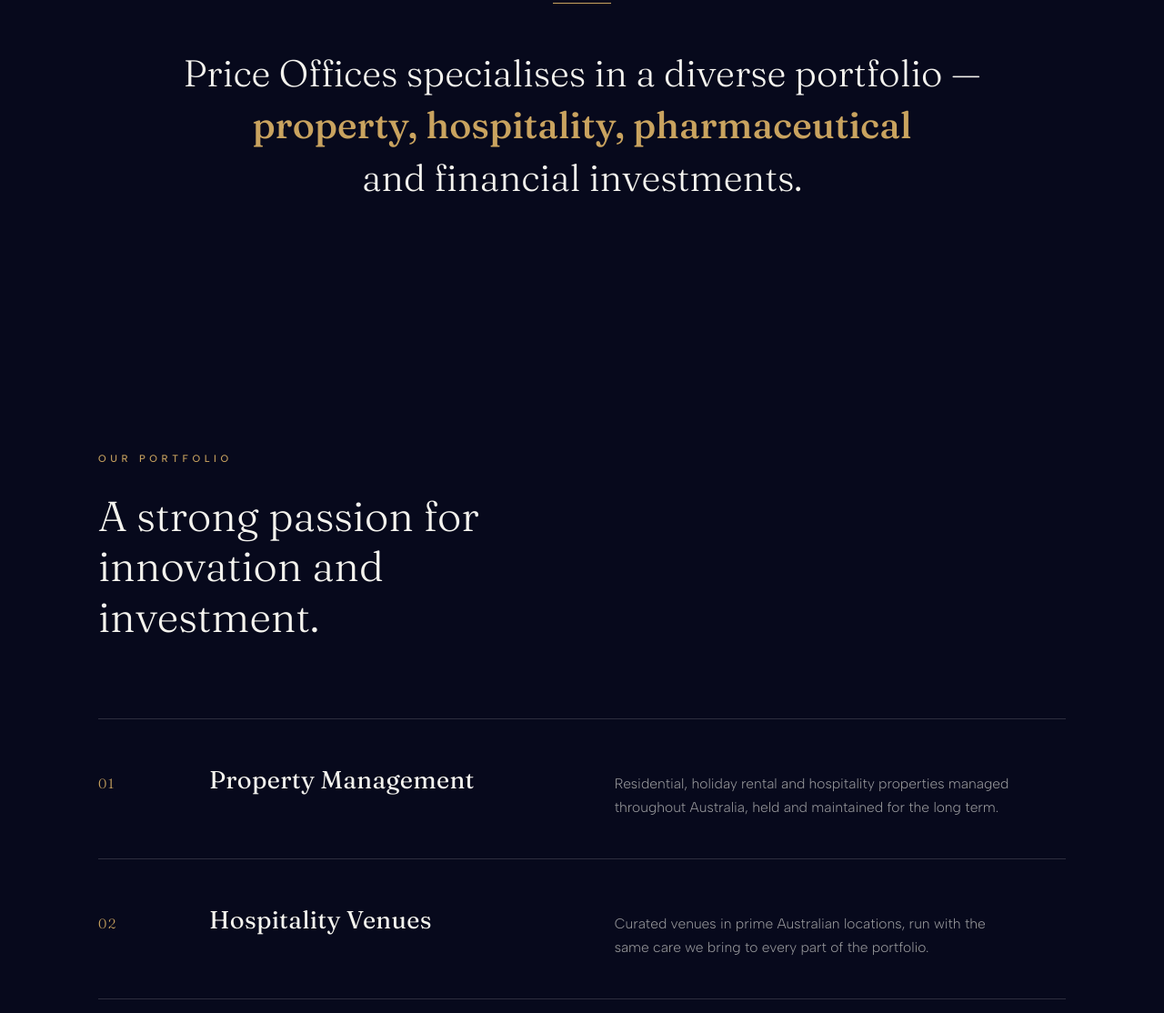
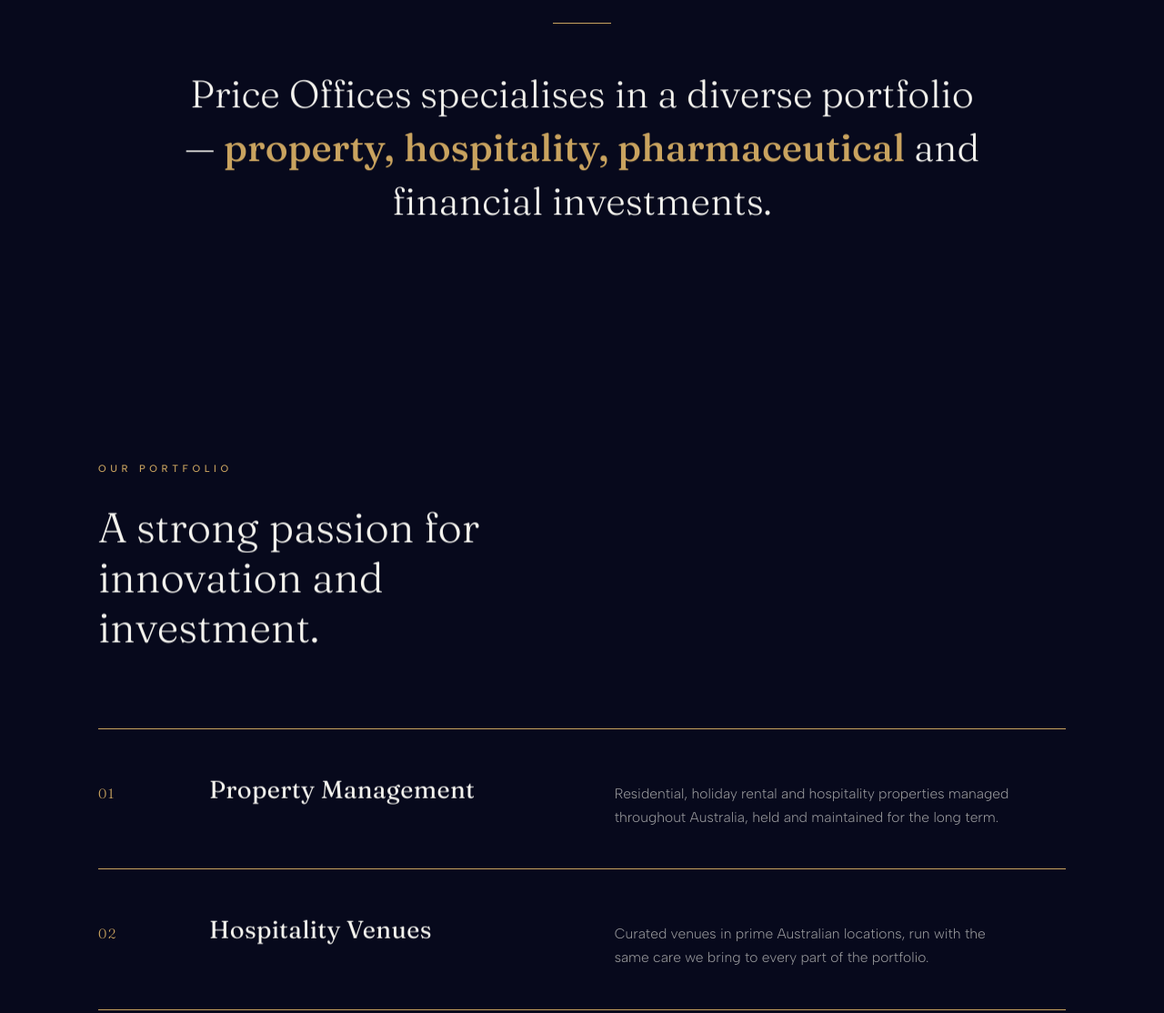
Before and after one commit to harry-dev-general/priceoffices-website, a website: page index.html in a window 1280 px wide. Shown: the part 2461-3575 px from the top of the page at 91% size. Drawn offline with nearby package versions, Linux system fonts and the light colour scheme; animation ran at ten frames a second.

Commit message:
Add GSAP-driven word-mask reveals and parallax to content sections

```diff
--- a/index.html
+++ b/index.html
@@ -11,6 +11,8 @@
 <link rel="preconnect" href="https://fonts.gstatic.com" crossorigin>
 <link href="https://fonts.googleapis.com/css2?family=Fraunces:opsz,wght@9..144,300;9..144,400;9..144,500&family=Albert+Sans:wght@300;400;500;600&display=swap" rel="stylesheet">
 <script src="https://cdnjs.cloudflare.com/ajax/libs/animejs/3.2.1/anime.min.js"></script>
+<script src="https://cdnjs.cloudflare.com/ajax/libs/gsap/3.12.5/gsap.min.js"></script>
+<script src="https://cdnjs.cloudflare.com/ajax/libs/gsap/3.12.5/ScrollTrigger.min.js"></script>
 
 <style>
 /* ============================================================
@@ -304,27 +306,12 @@
   justify-content: center;
 }
 
-.statement-inner { max-width: 880px; text-align: center; }
-
-.statement .line {
-  display: block;
-  overflow: hidden;
-}
-
-.statement .line > span {
-  display: block;
-  transform: translateY(110%);
-  transition: transform 1.1s var(--ease-out);
-}
-
-.statement.in-view .line > span { transform: translateY(0); }
-.statement .line:nth-child(2) > span { transition-delay: 0.12s; }
-.statement .line:nth-child(3) > span { transition-delay: 0.24s; }
+.statement-inner { max-width: 900px; text-align: center; }
 
 .statement p {
   font-family: var(--display);
   font-weight: 300;
-  font-size: clamp(1.5rem, 3.2vw, 2.6rem);
+  font-size: clamp(1.55rem, 3.3vw, 2.7rem);
   line-height: 1.4;
   color: var(--white);
 }
@@ -337,10 +324,28 @@
   background: var(--gold);
   margin: 0 auto 48px;
   transform: scaleX(0);
-  transition: transform 1s var(--ease-out) 0.1s;
+  transform-origin: center;
 }
 
-.statement.in-view .statement-rule { transform: scaleX(1); }
+/* ---------- Word-split reveal primitives (GSAP-driven) ---------- */
+
+/* Each word rides inside an overflow-clipped mask; the bottom
+   padding/margin pair gives descenders (g, y, p) room so the
+   clip never shaves them. */
+.po-w {
+  display: inline-block;
+  overflow: hidden;
+  vertical-align: top;
+  padding-bottom: 0.14em;
+  margin-bottom: -0.14em;
+}
+
+.po-wi {
+  display: inline-block;
+  will-change: transform;
+}
+
+.po-gold .po-wi { color: var(--gold); font-weight: 500; }
 
 /* ---------- Shared section scaffolding ---------- */
 
@@ -353,6 +358,7 @@
 }
 
 .kicker {
+  display: inline-block;
   font-size: 11px;
   font-weight: 500;
   letter-spacing: 0.42em;
@@ -360,14 +366,6 @@
   color: var(--gold);
   margin-bottom: 26px;
 }
-
-.fade-up {
-  opacity: 0;
-  transform: translateY(36px);
-  transition: opacity 1s var(--ease-out), transform 1s var(--ease-out);
-}
-
-.fade-up.in-view { opacity: 1; transform: translateY(0); }
 
 /* ---------- Portfolio: numbered editorial rows ---------- */
 
@@ -383,16 +381,28 @@
 }
 
 .sector {
+  position: relative;
   display: grid;
   grid-template-columns: 90px 1fr 1.2fr;
   gap: 32px;
   align-items: baseline;
   padding: 44px 0;
   border-top: 1px solid var(--hairline);
-  transition: opacity 1s var(--ease-out), transform 1s var(--ease-out);
 }
 
 .sector:last-of-type { border-bottom: 1px solid var(--hairline); }
+
+/* Gold hairline that draws across the row top as it enters view */
+.sector-rule {
+  position: absolute;
+  top: -1px;
+  left: 0;
+  width: 100%;
+  height: 1px;
+  background: var(--gold);
+  transform: scaleX(0);
+  transform-origin: left center;
+}
 
 .sector-num {
   font-family: var(--display);
@@ -532,8 +542,9 @@
   .hero-reveal, .hero-cue { animation: none; opacity: 1; transform: none; }
   .hero-cue .cue-line { animation: none; }
   .statement { margin-top: 0; padding-top: 14vh; }
-  .statement .line > span, .statement-rule,
-  .fade-up, .sector { transition: none; transform: none; opacity: 1; }
+  /* GSAP is skipped under reduced motion; text stays in its
+     natural, fully-visible state, so only the rules need resetting. */
+  .statement-rule, .sector-rule { transform: scaleX(1); }
 }
 </style>
 </head>
@@ -629,41 +640,41 @@
 
 <!-- ===================== Opening statement ===================== -->
 <section class="statement" id="statement">
-  <div class="statement-inner">
-    <div class="statement-rule"></div>
-    <p>
-      <span class="line"><span>Price Offices specialises in a diverse portfolio &mdash;</span></span>
-      <span class="line"><span><strong>property, hospitality, pharmaceutical</strong></span></span>
-      <span class="line"><span>and financial investments.</span></span>
-    </p>
+  <div class="statement-inner" data-parallax="22">
+    <div class="statement-rule" data-statement-rule></div>
+    <p data-statement>Price Offices specialises in a diverse portfolio &mdash; <strong>property, hospitality, pharmaceutical</strong> and financial investments.</p>
   </div>
 </section>
 
 <!-- ===================== Portfolio ===================== -->
 <section class="portfolio" id="portfolio">
   <div class="shell">
-    <p class="kicker fade-up">Our Portfolio</p>
-    <h2 class="fade-up">A strong passion for innovation and investment.</h2>
+    <p class="kicker" data-reveal="kicker">Our Portfolio</p>
+    <h2 data-reveal="words">A strong passion for innovation and investment.</h2>
 
-    <article class="sector fade-up">
+    <article class="sector" data-sector>
+      <span class="sector-rule"></span>
       <span class="sector-num">01</span>
       <h3>Property Management</h3>
       <p>Residential, holiday rental and hospitality properties managed throughout Australia, held and maintained for the long term.</p>
     </article>
 
-    <article class="sector fade-up">
+    <article class="sector" data-sector>
+      <span class="sector-rule"></span>
       <span class="sector-num">02</span>
       <h3>Hospitality Venues</h3>
       <p>Curated venues in prime Australian locations, run with the same care we bring to every part of the portfolio.</p>
     </article>
 
-    <article class="sector fade-up">
+    <article class="sector" data-sector>
+      <span class="sector-rule"></span>
       <span class="sector-num">03</span>
       <h3>Medical &amp; Pharmaceutical</h3>
       <p>Healthcare products and pharmaceutical interests built on our founder's experience in the industry.</p>
     </article>
 
-    <article class="sector fade-up">
+    <article class="sector" data-sector>
+      <span class="sector-rule"></span>
       <span class="sector-num">04</span>
       <h3>Financial Investments</h3>
       <p>A financial investments division partnering with leading fund management institutions.</p>
@@ -673,19 +684,19 @@
 
 <!-- ===================== Philosophy ===================== -->
 <section class="philosophy">
-  <div class="shell">
-    <blockquote class="fade-up">Investing is at the core of our operations, but our true priority lies in serving the community.</blockquote>
-    <cite class="fade-up">Price Offices</cite>
+  <div class="shell" data-parallax="30">
+    <blockquote data-reveal="words">Investing is at the core of our operations, but our true priority lies in serving the community.</blockquote>
+    <cite data-reveal="fade">Price Offices</cite>
   </div>
 </section>
 
 <!-- ===================== Contact ===================== -->
 <section class="contact" id="contact">
   <div class="shell">
-    <p class="kicker fade-up">Contact</p>
-    <h2 class="fade-up">Get in touch</h2>
-    <p class="fade-up">Discover how Price Offices can help you achieve your investment and property goals.</p>
-    <a class="button fade-up" href="https://www.priceoffices.com/contact">Contact Us</a>
+    <p class="kicker" data-reveal="kicker">Contact</p>
+    <h2 data-reveal="words">Get in touch</h2>
+    <p data-reveal="fade">Discover how Price Offices can help you achieve your investment and property goals.</p>
+    <a class="button" data-reveal="fade" href="https://www.priceoffices.com/contact">Contact Us</a>
   </div>
 </section>
 
@@ -944,23 +955,143 @@
     if (heroActive && !reduceMotion) { startLoop(); }
   }).observe(track);
 
-  /* ------------------------------------------------------------
-     Section reveals
-     ------------------------------------------------------------ */
+})();
 
-  var revealObserver = new IntersectionObserver(function (entries) {
-    entries.forEach(function (entry) {
-      if (entry.isIntersecting) {
-        entry.target.classList.add('in-view');
-        revealObserver.unobserve(entry.target);
+/* ------------------------------------------------------------
+   Section reveals — GSAP + ScrollTrigger
+   Word-by-word masked line reveals on the display type, gold
+   rules that draw in, blur-fades for body copy, kicker tracking
+   settles, and gentle scroll-linked parallax. Progressive
+   enhancement: if GSAP is blocked or the visitor prefers reduced
+   motion, every element is already in its natural visible state.
+   ------------------------------------------------------------ */
+(function () {
+  'use strict';
+
+  var reduceMotion = window.matchMedia('(prefers-reduced-motion: reduce)').matches;
+  if (reduceMotion || typeof gsap === 'undefined' || typeof ScrollTrigger === 'undefined') {
+    return;
+  }
+
+  gsap.registerPlugin(ScrollTrigger);
+
+  /* Split an element's text into word masks, preserving inline
+     <strong>/.gold runs as gold words. Returns the inner spans
+     that the timeline animates. */
+  function splitWords(el) {
+    var inners = [];
+
+    function emit(text, parent, gold) {
+      text.split(/(\s+)/).forEach(function (part) {
+        if (part === '') return;
+        if (/^\s+$/.test(part)) {
+          parent.appendChild(document.createTextNode(' '));
+          return;
+        }
+        var mask = document.createElement('span');
+        mask.className = gold ? 'po-w po-gold' : 'po-w';
+        var inner = document.createElement('span');
+        inner.className = 'po-wi';
+        inner.textContent = part;
+        mask.appendChild(inner);
+        parent.appendChild(mask);
+        inners.push(inner);
+      });
+    }
+
+    var nodes = Array.prototype.slice.call(el.childNodes);
+    el.textContent = '';
+    nodes.forEach(function (node) {
+      if (node.nodeType === 3) {
+        emit(node.textContent, el, false);
+      } else if (node.nodeType === 1) {
+        var gold = node.tagName === 'STRONG' || node.classList.contains('gold');
+        emit(node.textContent, el, gold);
       }
     });
-  }, { threshold: 0.25, rootMargin: '0px 0px -8% 0px' });
+    return inners;
+  }
 
-  revealObserver.observe(document.getElementById('statement'));
-  document.querySelectorAll('.fade-up').forEach(function (el) {
-    revealObserver.observe(el);
+  function revealWords(el, opts) {
+    opts = opts || {};
+    var words = splitWords(el);
+    gsap.set(words, { yPercent: 115 });
+    gsap.to(words, {
+      yPercent: 0,
+      duration: opts.duration || 1.0,
+      ease: 'expo.out',
+      stagger: opts.stagger || 0.045,
+      scrollTrigger: { trigger: el, start: opts.start || 'top 82%' }
+    });
+    return words;
+  }
+
+  /* --- Opening statement: rule draws, then the line rises word by word --- */
+  var statementP = document.querySelector('[data-statement]');
+  if (statementP) {
+    var sWords = splitWords(statementP);
+    gsap.set(sWords, { yPercent: 118 });
+    gsap.timeline({ scrollTrigger: { trigger: '#statement', start: 'top 76%' } })
+      .fromTo('[data-statement-rule]',
+        { scaleX: 0 },
+        { scaleX: 1, duration: 1.0, ease: 'power3.inOut' })
+      .to(sWords, { yPercent: 0, duration: 1.2, ease: 'expo.out', stagger: 0.05 }, 0.18);
+  }
+
+  /* --- Generic display headings / quote --- */
+  gsap.utils.toArray('[data-reveal="words"]').forEach(function (el) {
+    revealWords(el, { stagger: 0.05 });
   });
+
+  /* --- Kickers: fade in from the left while the tracking settles --- */
+  gsap.utils.toArray('[data-reveal="kicker"]').forEach(function (el) {
+    gsap.timeline({ scrollTrigger: { trigger: el, start: 'top 88%' } })
+      .from(el, { x: -18, autoAlpha: 0, duration: 0.9, ease: 'power3.out' }, 0)
+      .fromTo(el, { letterSpacing: '0.64em' },
+        { letterSpacing: '0.42em', duration: 1.1, ease: 'power3.out' }, 0);
+  });
+
+  /* --- Body copy / buttons: blur-fade up --- */
+  gsap.utils.toArray('[data-reveal="fade"]').forEach(function (el) {
+    gsap.from(el, {
+      y: 26, autoAlpha: 0, filter: 'blur(10px)',
+      duration: 1.1, ease: 'power3.out',
+      scrollTrigger: { trigger: el, start: 'top 88%' }
+    });
+  });
+
+  /* --- Portfolio sectors: a small choreographed timeline per row --- */
+  gsap.utils.toArray('[data-sector]').forEach(function (row) {
+    var rule = row.querySelector('.sector-rule');
+    var num = row.querySelector('.sector-num');
+    var h3 = row.querySelector('h3');
+    var copy = row.querySelector('p');
+    var words = splitWords(h3);
+    gsap.set(words, { yPercent: 110 });
+
+    gsap.timeline({ scrollTrigger: { trigger: row, start: 'top 84%' } })
+      .fromTo(rule, { scaleX: 0 }, { scaleX: 1, duration: 1.1, ease: 'power3.inOut' }, 0)
+      .from(num, { yPercent: 70, autoAlpha: 0, duration: 0.7, ease: 'power3.out' }, 0.08)
+      .to(words, { yPercent: 0, duration: 0.9, ease: 'expo.out', stagger: 0.04 }, 0.16)
+      .from(copy, { y: 18, autoAlpha: 0, filter: 'blur(8px)', duration: 1.0, ease: 'power3.out' }, 0.26);
+  });
+
+  /* --- Gentle scroll-linked parallax on text blocks --- */
+  gsap.utils.toArray('[data-parallax]').forEach(function (el) {
+    var amt = parseFloat(el.getAttribute('data-parallax')) || 24;
+    var section = el.closest('section');
+    gsap.fromTo(el, { y: amt }, {
+      y: -amt, ease: 'none',
+      scrollTrigger: { trigger: section, start: 'top bottom', end: 'bottom top', scrub: true }
+    });
+  });
+
+  /* Recompute trigger positions once the display font has swapped
+     in and after full load, so starts line up with final layout. */
+  window.addEventListener('load', function () { ScrollTrigger.refresh(); });
+  if (document.fonts && document.fonts.ready) {
+    document.fonts.ready.then(function () { ScrollTrigger.refresh(); });
+  }
 })();
 </script>
 
```
